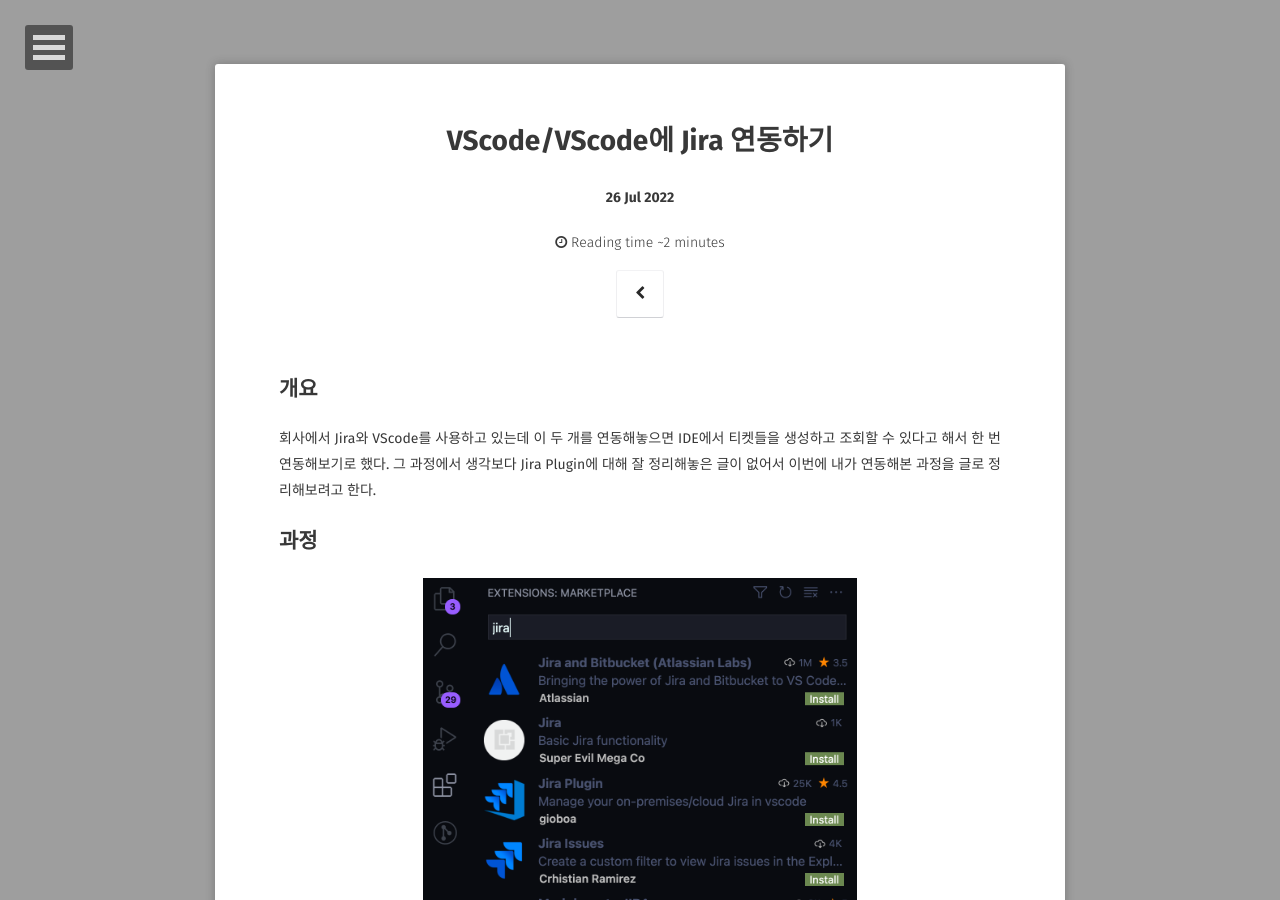
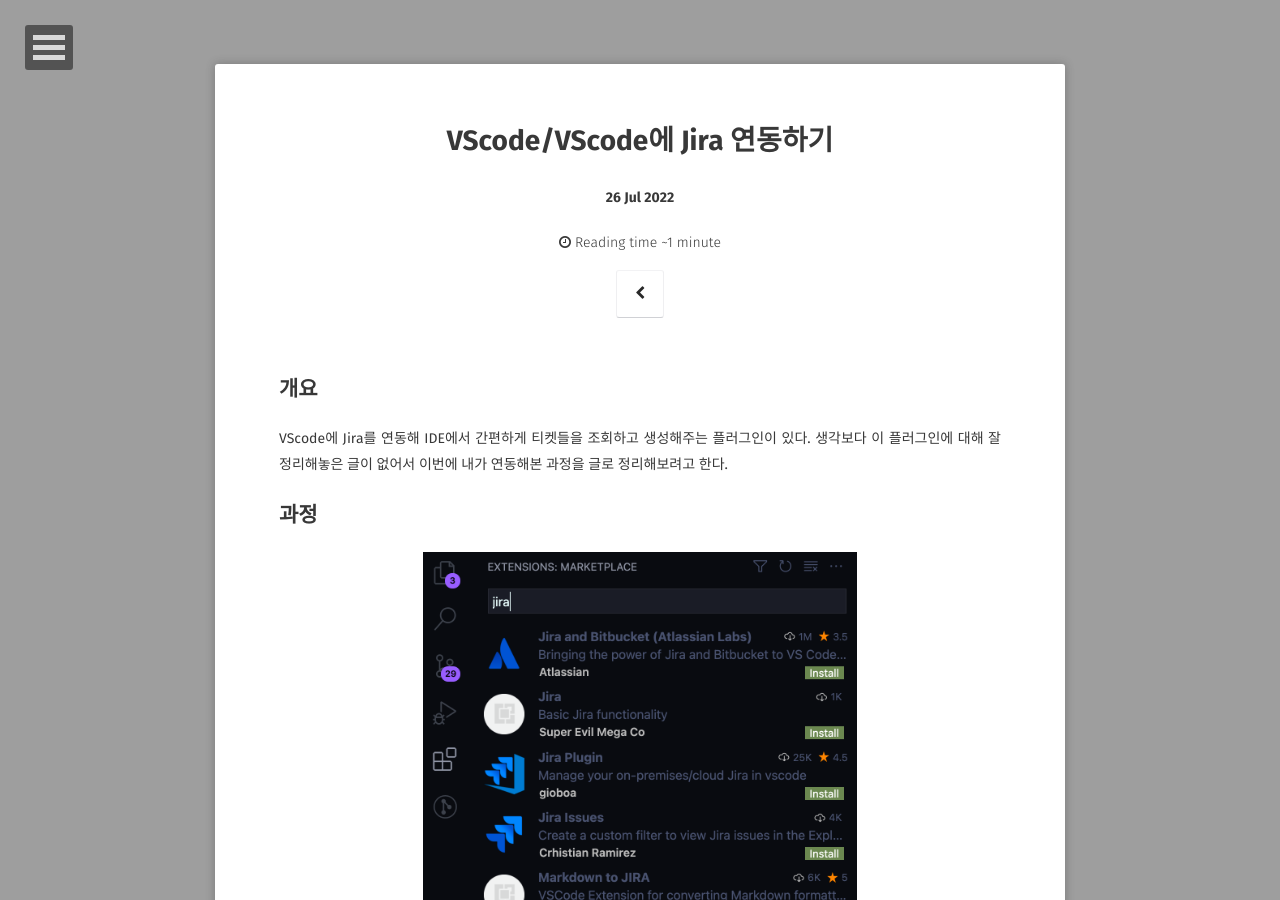
Before and after one commit to xrabcde/xrabcde.github.io, a Jekyll site: the page built from _posts/2022-07-26-vscode-jira.md, in a window 1280 px wide and 900 px high. Built offline with Jekyll 4.4.1, drawn with Linux system fonts in a browser that asks for light colours; some web fonts are replaced; comment, search, counter and statistics services are not loaded.

Commit message:
modify: 글 수정

```diff
--- a/_posts/2022-07-26-vscode-jira.md
+++ b/_posts/2022-07-26-vscode-jira.md
@@ -8,9 +8,8 @@
 ---
 
 ## 개요
-회사에서 Jira와 VScode를 사용하고 있는데 이 두 개를 연동해놓으면
-IDE에서 티켓들을 생성하고 조회할 수 있다고 해서 한 번 연동해보기로 했다.
-그 과정에서 생각보다 Jira Plugin에 대해 잘 정리해놓은 글이 없어서 이번에 내가 연동해본 과정을 글로 정리해보려고 한다.
+VScode에 Jira를 연동해 IDE에서 간편하게 티켓들을 조회하고 생성해주는 플러그인이 있다.
+생각보다 이 플러그인에 대해 잘 정리해놓은 글이 없어서 이번에 내가 연동해본 과정을 글로 정리해보려고 한다.
 
 ## 과정
 <div style="width:60% !important; margin:0 auto">
```
